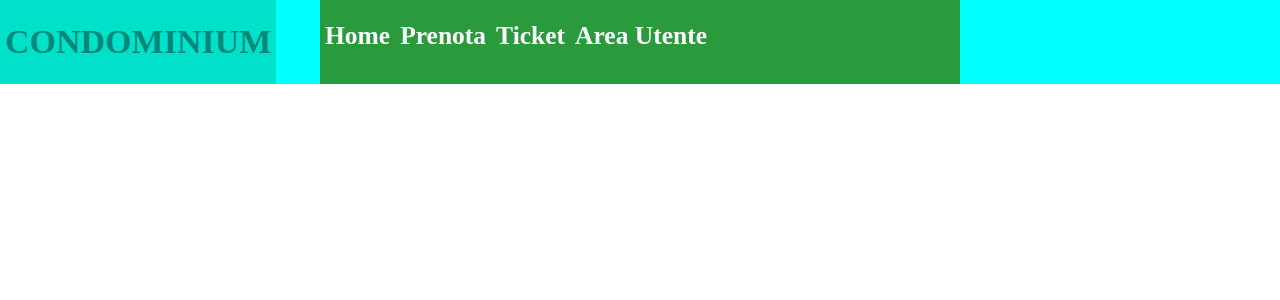
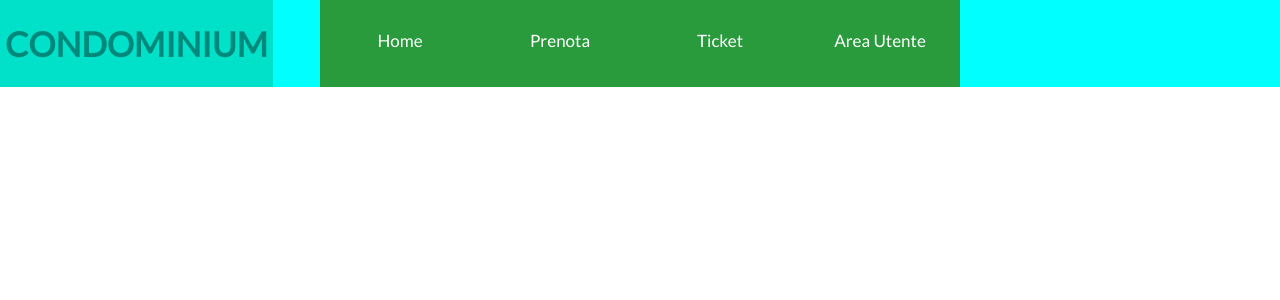
Before and after one commit to Traster-uni/Condominium-LTW, a PHP site: page / in a window 1280 px wide. Shown: the top 300 px of the page. Run offline with PHP 8.4, Linux system fonts and the light colour scheme.

Commit message:
fixed navbar

```diff
--- a/01-login.html
+++ b/01-login.html
@@ -18,7 +18,6 @@
       h1 {
         font-family: "Lato", sans-serif;
       }
-      h1,
       button {
         font-family: "Montserrat", sans-serif;
       }
--- a/global/01-css/stylesheet.css
+++ b/global/01-css/stylesheet.css
@@ -9,6 +9,7 @@ body {
   flex-direction: row;
   background-color: #2a9b3d;
   overflow: auto;
+  font-family: "Lato", sans-serif;
 }
 
 /* Navbar links */
@@ -30,9 +31,19 @@ body {
 
 /* Current/active navbar link */
 .active {
-  background-color: #04AA6D;
+  background-color: #04aa6d;
 }
 
 .navbar--menu {
-  justify-content: auto;
+  display: flex;
+  flex-direction: row;
+  flex: 1;
+  justify-content: center;
 }
+
+.sezione {
+  height: auto;
+  width: 25%;
+  padding-top: 30px;
+  font-size: large;
+}
--- a/index.html
+++ b/index.html
@@ -1,32 +1,31 @@
 <!DOCTYPE html>
 <html lang="en">
   <head>
-    <meta charset="UTF-8">
-    <meta name="viewport" content="width=device-width, initial-scale=1.0">
+    <meta charset="UTF-8" />
+    <meta name="viewport" content="width=device-width, initial-scale=1.0" />
     <title>Condominium</title>
-    <link rel="stylesheet" href="./global/01-css/stylesheet.css">
-    <link rel="stylesheet" href="https://fonts.googleapis.com/css2?family=Material+Symbols+Outlined:opsz,wght,FILL,GRAD@24,400,0,0" />
+    <link rel="stylesheet" href="./global/01-css/stylesheet.css" />
+    <link
+      rel="stylesheet"
+      href="https://fonts.googleapis.com/css2?family=Material+Symbols+Outlined:opsz,wght,FILL,GRAD@24,400,0,0"
+    />
+    <link
+      rel="stylesheet"
+      href="https://fonts.googleapis.com/css?family=Lato"
+    />
   </head>
   <body>
     <div class="navbar">
-        <div class="logo" style="width: 25%; background-color: aqua;">
+      <div class="logo" style="width: 25%; background-color: aqua">
         <a href="#"><h1>CONDOMINIUM</h1></a>
       </div>
-        <div class="navbar--menu" style="flex: 1;">
-            <a href="#">
-                <h2>Home</h2>
-            </a>
-            <a href="#">
-                <h2>Prenota</h2>
-            </a>
-            <a href="#">
-                <h2>Ticket</h2>
-            </a>
-            <a href="#">
-                <h2>Area Utente</h2>
-           </a>
+      <div class="navbar--menu">
+        <a href="#" class="sezione">Home</a>
+        <a href="#" class="sezione">Prenota</a>
+        <a href="#" class="sezione">Ticket</a>
+        <a href="#" class="sezione">Area Utente</a>
       </div>
-        <div style="width: 25%; background-color: aqua;"></div>
+      <div style="width: 25%; background-color: aqua"></div>
     </div>
   </body>
 </html>
```
Lines whose indentation alone changed are shown as unchanged.
